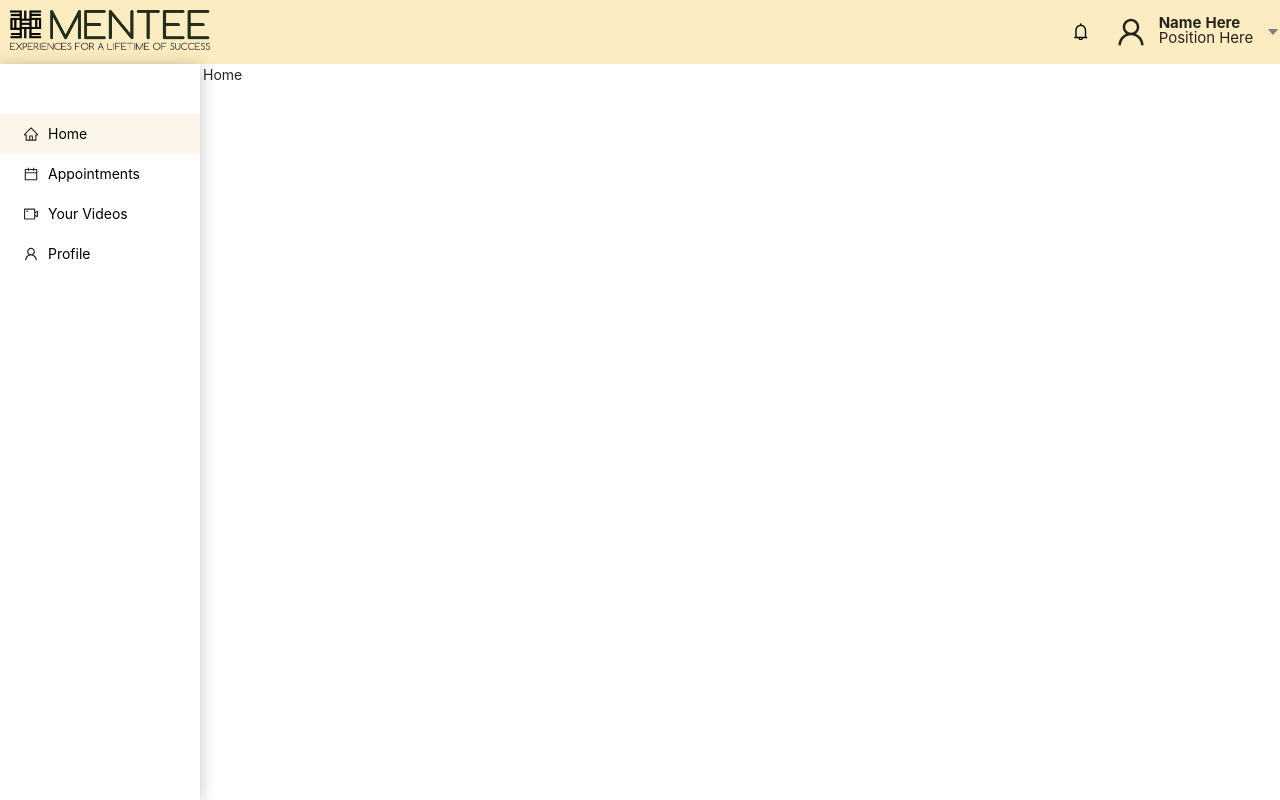
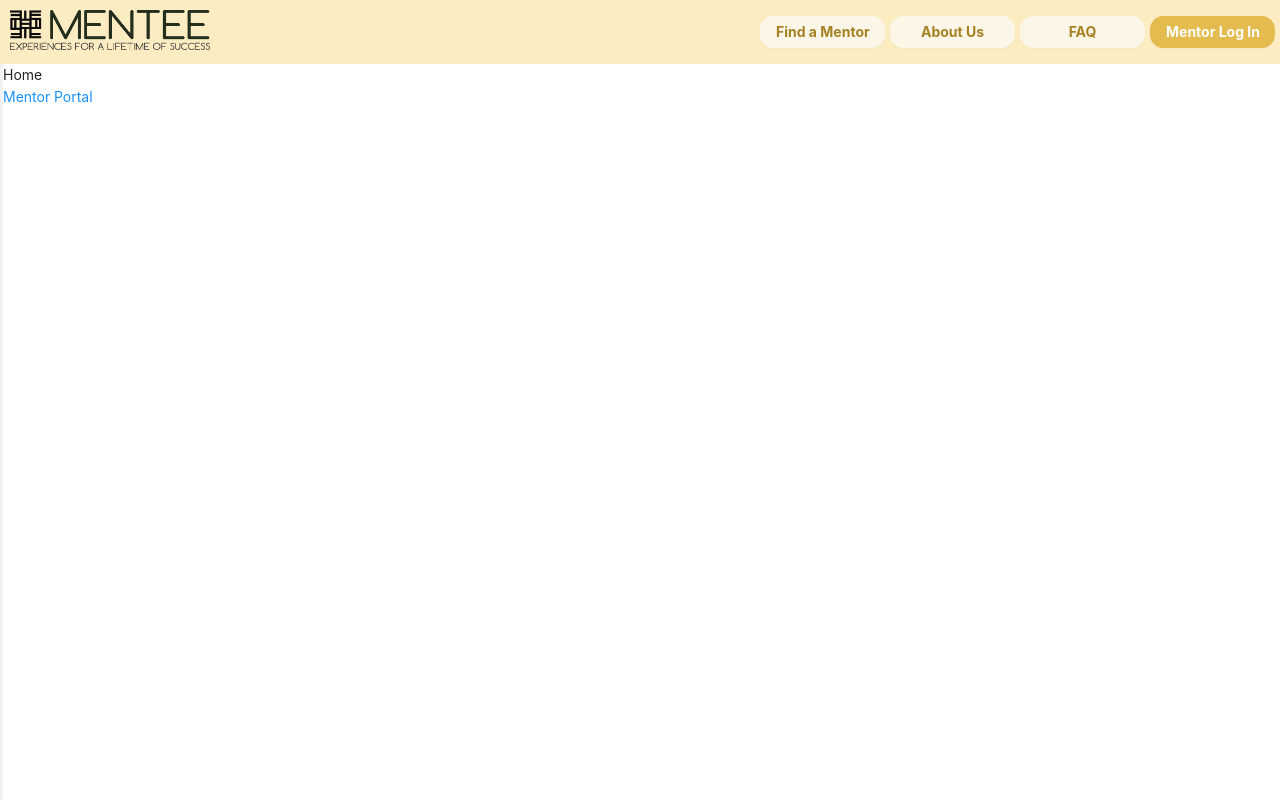
Before and after one commit to hack4impact-uiuc/mentee, a React (Create React App) app in the folder frontend/: page / in a window 1280 px wide. Built offline with nearby package versions, Linux system fonts and the light colour scheme.

Commit message:
🌐 Add general (mentee) navbar (#63)
* copy component

* rename headers

* refactor the refactor

* copy component

* rename headers

* refactor the refactor

* formatting

* links

Co-authored-by: Feeshay <Feeshay@DESKTOP-2NJOLSU.localdomain>

```diff
--- a/frontend/src/components/App/App.js
+++ b/frontend/src/components/App/App.js
@@ -4,6 +4,7 @@ import Appointments from "components/pages/Appointments";
 import Home from "components/pages/Home";
 import Videos from "components/pages/Videos";
 import Profile from "components/pages/Profile";
+import Gallery from "components/pages/Gallery";
 import Navigation from "components/Navigation";
 
 function App() {
@@ -12,21 +13,37 @@ function App() {
       <Route
         path="/"
         exact
-        component={() => <Navigation content={<Home />} page="home" />}
+        component={() => (
+          <Navigation content={<Home />} page="home" needsAuth={false} />
+        )}
       />
       <Route
         path="/appointments"
         component={() => (
-          <Navigation content={<Appointments />} page="appointments" />
+          <Navigation
+            content={<Appointments />}
+            page="appointments"
+            needsAuth={true}
+          />
         )}
       />
       <Route
         path="/videos"
-        component={() => <Navigation content={<Videos />} page="videos" />}
+        component={() => (
+          <Navigation content={<Videos />} page="videos" needsAuth={true} />
+        )}
       />
       <Route
         path="/profile"
-        component={() => <Navigation content={<Profile />} page="profile" />}
+        component={() => (
+          <Navigation content={<Profile />} page="profile" needsAuth={true} />
+        )}
+      />
+      <Route
+        path="/gallery"
+        component={() => (
+          <Navigation content={<Gallery />} page="gallery" needsAuth={false} />
+        )}
       />
     </Router>
   );
--- /dev/null
+++ b/frontend/src/components/MenteeNavHeader.js
@@ -0,0 +1,52 @@
+import React from "react";
+import { NavLink } from "react-router-dom";
+import { Layout, Button } from "antd";
+import "./css/Navigation.scss";
+
+import mentee_logo from "../resources/mentee.png";
+
+const { Header } = Layout;
+
+function MenteeNavHeader() {
+  return (
+    <Header className="navigation-header">
+      <div className="navigation-mentee-flexbox">
+        <div>
+          <NavLink to="/">
+            <img src={mentee_logo} alt="Mentee" className="mentee-logo" />
+          </NavLink>
+        </div>
+        <div>
+          <NavLink to="/gallery">
+            <Button
+              className="navigation-header-button"
+              style={{ background: "#FCF6E8", color: "#A58123" }}
+            >
+              <b>Find a Mentor</b>
+            </Button>
+          </NavLink>
+          <Button
+            className="navigation-header-button"
+            style={{ background: "#FCF6E8", color: "#A58123" }}
+          >
+            <b>About Us</b>
+          </Button>
+          <Button
+            className="navigation-header-button"
+            style={{ background: "#FCF6E8", color: "#A58123" }}
+          >
+            <b>FAQ</b>
+          </Button>
+          <Button
+            className="navigation-header-button-dark"
+            style={{ background: "#E4BB4F", color: "white" }}
+          >
+            <b>Mentor Log In</b>
+          </Button>
+        </div>
+      </div>
+    </Header>
+  );
+}
+
+export default MenteeNavHeader;
--- a/frontend/src/components/NavigationHeader.js
+++ b/frontend/src/components/MentorNavHeader.js
@@ -13,7 +13,7 @@ import mentee_logo from "../resources/mentee.png";
 
 const { Header } = Layout;
 
-function NavigationHeader() {
+function MentorNavHeader() {
   const dropdownMenu = (
     <Menu className="dropdown-menu">
       <Menu.Item key="edit-profile">
@@ -38,7 +38,9 @@ function NavigationHeader() {
 
   return (
     <Header className="navigation-header">
-      <img src={mentee_logo} alt="Mentee" className="mentee-logo" />
+      <NavLink to="/">
+        <img src={mentee_logo} alt="Mentee" className="mentee-logo" />
+      </NavLink>
       <span>
         <div className="profile-caret">
           <Dropdown overlay={dropdownMenu} trigger={["click"]}>
@@ -63,4 +65,4 @@ function NavigationHeader() {
   );
 }
 
-export default NavigationHeader;
+export default MentorNavHeader;
--- a/frontend/src/components/Navigation.js
+++ b/frontend/src/components/Navigation.js
@@ -1,7 +1,8 @@
 import React from "react";
 import { Layout } from "antd";
 
-import NavigationHeader from "./NavigationHeader";
+import MentorNavHeader from "./MentorNavHeader";
+import MenteeNavHeader from "./MenteeNavHeader";
 import NavigationSidebar from "./NavigationSidebar";
 
 import "./css/Navigation.scss";
@@ -12,14 +13,15 @@ function Navigation(props) {
   return (
     <div>
       <Layout className="navigation-layout">
-        <NavigationHeader />
-        <Layout className="layout-body">
-          <NavigationSidebar
-            className="navigation-sidebar"
-            selectedPage={props.page}
-          />
+        {props.needsAuth ? <MentorNavHeader /> : <MenteeNavHeader />}
+        {props.needsAuth ? (
+          <Layout>
+            <NavigationSidebar selectedPage={props.page} />
+            <Content className="navigation-content">{props.content}</Content>
+          </Layout>
+        ) : (
           <Content className="navigation-content">{props.content}</Content>
-        </Layout>
+        )}
       </Layout>
     </div>
   );
--- a/frontend/src/components/NavigationSidebar.js
+++ b/frontend/src/components/NavigationSidebar.js
@@ -11,7 +11,30 @@ import {
 import "./css/Navigation.scss";
 
 const { Sider } = Layout;
+
 const menuItemMarginOverride = { marginTop: "0px", marginBottom: "0px" };
+const pages = {
+  home: {
+    name: "Home",
+    path: "/",
+    icon: <HomeOutlined />,
+  },
+  appointments: {
+    name: "Appointments",
+    path: "/appointments",
+    icon: <CalendarOutlined />,
+  },
+  videos: {
+    name: "Your Videos",
+    path: "/videos",
+    icon: <VideoCameraOutlined />,
+  },
+  profile: {
+    name: "Profile",
+    path: "/profile",
+    icon: <UserOutlined />,
+  },
+};
 
 function NavigationSidebar(props) {
   const getMenuItemStyle = (page) => {
@@ -21,48 +44,20 @@ function NavigationSidebar(props) {
   };
 
   return (
-    <Sider theme="light" className="sidebar">
+    <Sider theme="light" className="navigation-sidebar">
       <Menu theme="light" mode="inline" style={{ marginTop: "25%" }}>
-        <Menu.Item
-          key="home"
-          className={getMenuItemStyle("home")}
-          style={menuItemMarginOverride}
-          icon={<HomeOutlined />}
-        >
-          <NavLink to="/" style={{ color: "black" }}>
-            Home
-          </NavLink>
-        </Menu.Item>
-        <Menu.Item
-          key="appointments"
-          className={getMenuItemStyle("appointments")}
-          style={menuItemMarginOverride}
-          icon={<CalendarOutlined />}
-        >
-          <NavLink to="/appointments" style={{ color: "black" }}>
-            Appointments
-          </NavLink>
-        </Menu.Item>
-        <Menu.Item
-          key="videos"
-          className={getMenuItemStyle("videos")}
-          style={menuItemMarginOverride}
-          icon={<VideoCameraOutlined />}
-        >
-          <NavLink to="/videos" style={{ color: "black" }}>
-            Your Videos
-          </NavLink>
-        </Menu.Item>
-        <Menu.Item
-          key="profile"
-          className={getMenuItemStyle("profile")}
-          style={menuItemMarginOverride}
-          icon={<UserOutlined />}
-        >
-          <NavLink to="/profile" style={{ color: "black" }}>
-            Profile
-          </NavLink>
-        </Menu.Item>
+        {Object.keys(pages).map((page) => (
+          <Menu.Item
+            key={page}
+            className={getMenuItemStyle(page)}
+            style={menuItemMarginOverride}
+            icon={pages[page]["icon"]}
+          >
+            <NavLink to={pages[page]["path"]} style={{ color: "black" }}>
+              {pages[page]["name"]}
+            </NavLink>
+          </Menu.Item>
+        ))}
       </Menu>
     </Sider>
   );
--- a/frontend/src/components/css/Navigation.scss
+++ b/frontend/src/components/css/Navigation.scss
@@ -4,6 +4,7 @@
 
 .navigation-content {
   margin-left: 3px;
+  background-color: white;
 }
 
 .navigation-header {
@@ -11,7 +12,7 @@
   padding: 0px;
 }
 
-.sidebar {
+.navigation-sidebar {
     box-shadow: 0px 2px 16px rgba(0, 0, 0, 0.244974);
 }
 
@@ -52,6 +53,7 @@
 .profile-caret {
   float: right;
   margin-left: 1%;
+  margin-right: 1%;
   color: gray;
 }
 
@@ -68,6 +70,21 @@
   margin: 10px 10px;
 }
 
-.layout-body {
-  background-color: white;
+.navigation-header-button {
+  border-radius: 13px;
+  border-color: #FCF6E8;
+  width: 125px;
+  margin-right: 5px;
 }
+
+.navigation-header-button-dark {
+  border-radius: 13px;
+  border-color: #E4BB4F;
+  width: 125px;
+  margin-right: 5px;
+}
+
+.navigation-mentee-flexbox {
+  display: flex;
+  justify-content: space-between;
+}
--- a/frontend/src/components/css/Profile.scss
+++ b/frontend/src/components/css/Profile.scss
@@ -40,6 +40,7 @@
 
 .mentor-profile-edit-button {
   border-radius: 13px;
+  border-color: #E4BB4F;
   margin-left: 60%;
 }
 
--- /dev/null
+++ b/frontend/src/components/pages/Gallery.js
@@ -0,0 +1,7 @@
+import React from "react";
+
+function Gallery() {
+  return <div>Gallery</div>;
+}
+
+export default Gallery;
--- a/frontend/src/components/pages/Home.js
+++ b/frontend/src/components/pages/Home.js
@@ -1,7 +1,14 @@
 import React from "react";
+import { NavLink } from "react-router-dom";
 
 function Home() {
-  return <div>Home</div>;
+  return (
+    <div>
+      Home
+      <br />
+      <NavLink to="/profile">Mentor Portal</NavLink>
+    </div>
+  );
 }
 
 export default Home;
--- a/frontend/src/components/pages/Profile.js
+++ b/frontend/src/components/pages/Profile.js
@@ -75,7 +75,7 @@ function Profile() {
               Mentor Name
               <Button
                 className="mentor-profile-edit-button"
-                style={{ background: "#E4BB4F", color: "#FFFFFF" }}
+                style={{ background: "#E4BB4F", color: "white" }}
               >
                 <b>Edit Profile</b>
               </Button>
```
